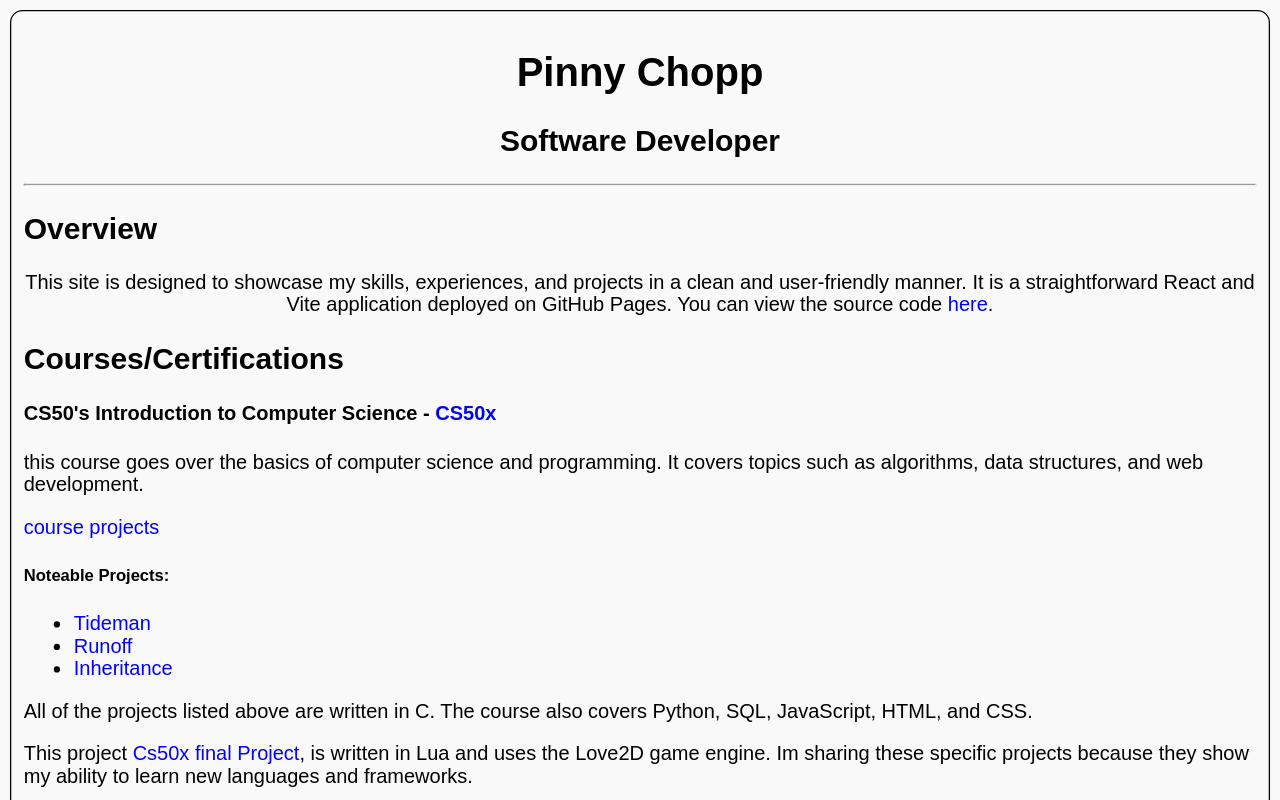
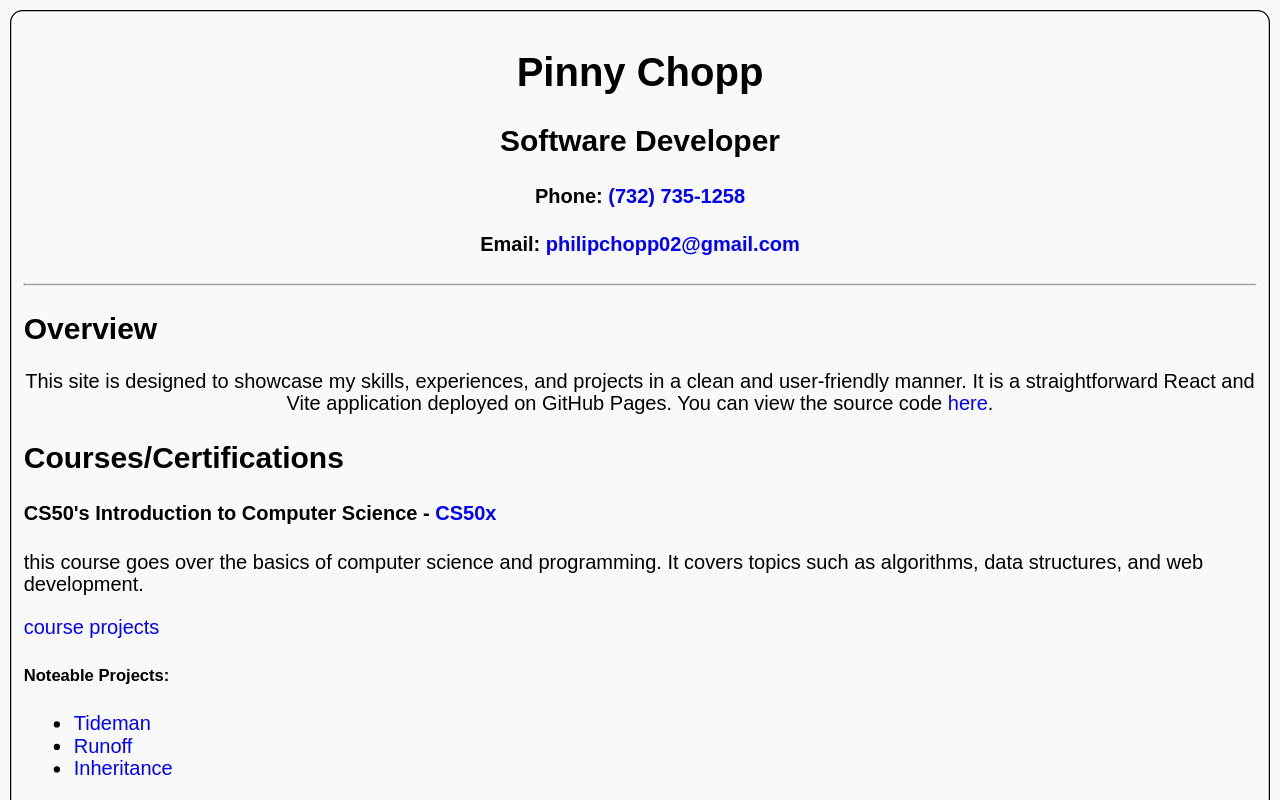
Before and after one commit to Zevijee/job-resume, a React (Vite) app: page / in a window 1280 px wide. Shown: the top 800 px of the page. Built offline with nearby package versions, Linux system fonts and the light colour scheme.

Commit message:
chore: Add contact information to App component

```diff
--- a/src/App.jsx
+++ b/src/App.jsx
@@ -8,6 +8,8 @@ function App() {
     <div id="main-div">
       <h1 style={{ textAlign: 'center' }}>Pinny Chopp</h1>
       <h2 style={{ textAlign: 'center' }}>Software Developer</h2>
+      <h4 style={{ textAlign: 'center' }}>Phone: <a href="tel:+17327351258">(732) 735-1258</a></h4>
+      <h4 style={{ textAlign: 'center' }}>Email: <a href='mailto:philipchopp02@gmail.com'>philipchopp02@gmail.com</a></h4>
       <hr />
       <h2>Overview</h2>
       <p style={{ textAlign: 'center' }}>
```
